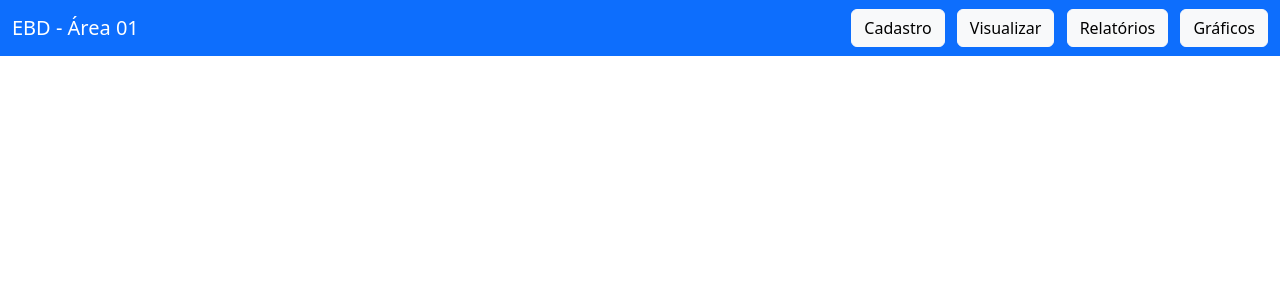
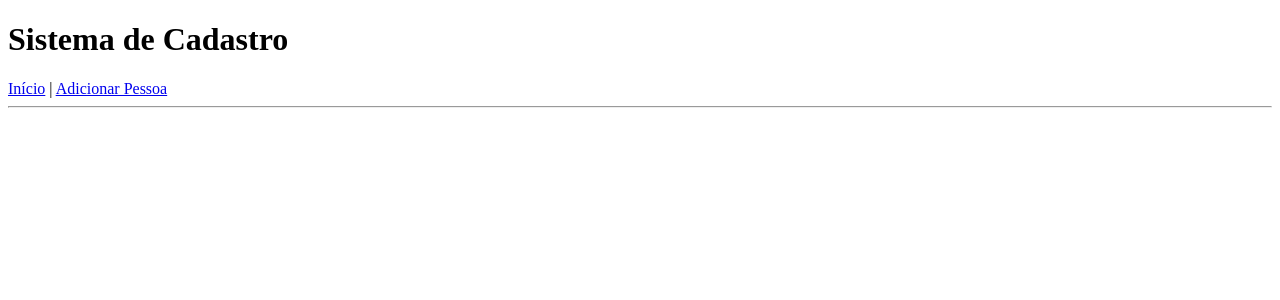
Before and after one commit to RanyereLima25/cadastro-ebd, a Flask app: template templates/base.html in a window 1280 px wide. Shown: the top 300 px of the page. Run offline with Flask 3, Linux system fonts and the light colour scheme; the template is opened without the code that fills it, so the values that code supplies are empty.

Commit message:
Update base.html

```diff
--- a/templates/base.html
+++ b/templates/base.html
@@ -1,35 +1,13 @@
 <!DOCTYPE html>
-<html lang="pt-br">
+<html>
 <head>
-    <meta charset="UTF-8">
-    <title>{% block title %}Sistema EBD{% endblock %}</title>
-    <!-- Bootstrap CSS -->
-    <link rel="stylesheet" href="https://cdn.jsdelivr.net/npm/bootstrap@5.3.2/dist/css/bootstrap.min.css">
+    <title>Sistema de Pessoas</title>
 </head>
 <body>
-
-<!-- Navbar padrão -->
-<nav class="navbar navbar-expand-lg navbar-dark bg-primary mb-4">
-    <div class="container-fluid">
-        <a class="navbar-brand" href="/">EBD - Área 01</a>
-        <div>
-            <a class="btn btn-light me-2" href="/">Cadastro</a>
-            <a class="btn btn-light me-2" href="/visualizar">Visualizar</a>
-            <a class="btn btn-light me-2" href="/relatorios">Relatórios</a>
-            <a class="btn btn-light" href="/graficos">Gráficos</a>
-        </div>
-    </div>
-</nav>
-
-<!-- Conteúdo principal -->
-<div class="container">
+    <h1>Sistema de Cadastro</h1>
+    <a href="{{ url_for('index') }}">Início</a> |
+    <a href="{{ url_for('adicionar') }}">Adicionar Pessoa</a>
+    <hr>
     {% block content %}{% endblock %}
-</div>
-
-<!-- Bootstrap JS -->
-<script src="https://cdn.jsdelivr.net/npm/bootstrap@5.3.2/dist/js/bootstrap.bundle.min.js"></script>
-<!-- Chart.js (somente usado nos gráficos) -->
-<script src="https://cdn.jsdelivr.net/npm/chart.js"></script>
-{% block scripts %}{% endblock %}
 </body>
 </html>
```
